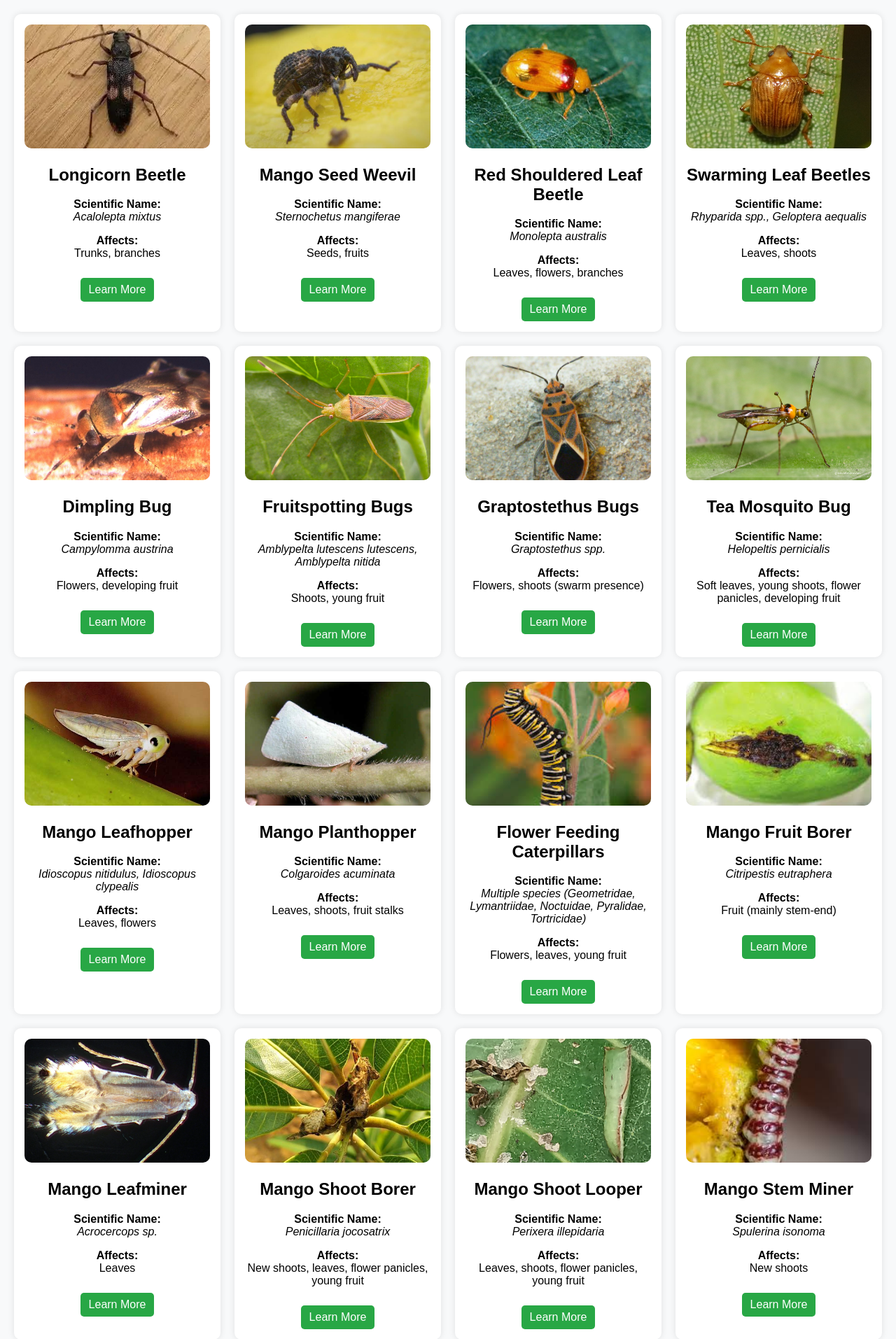
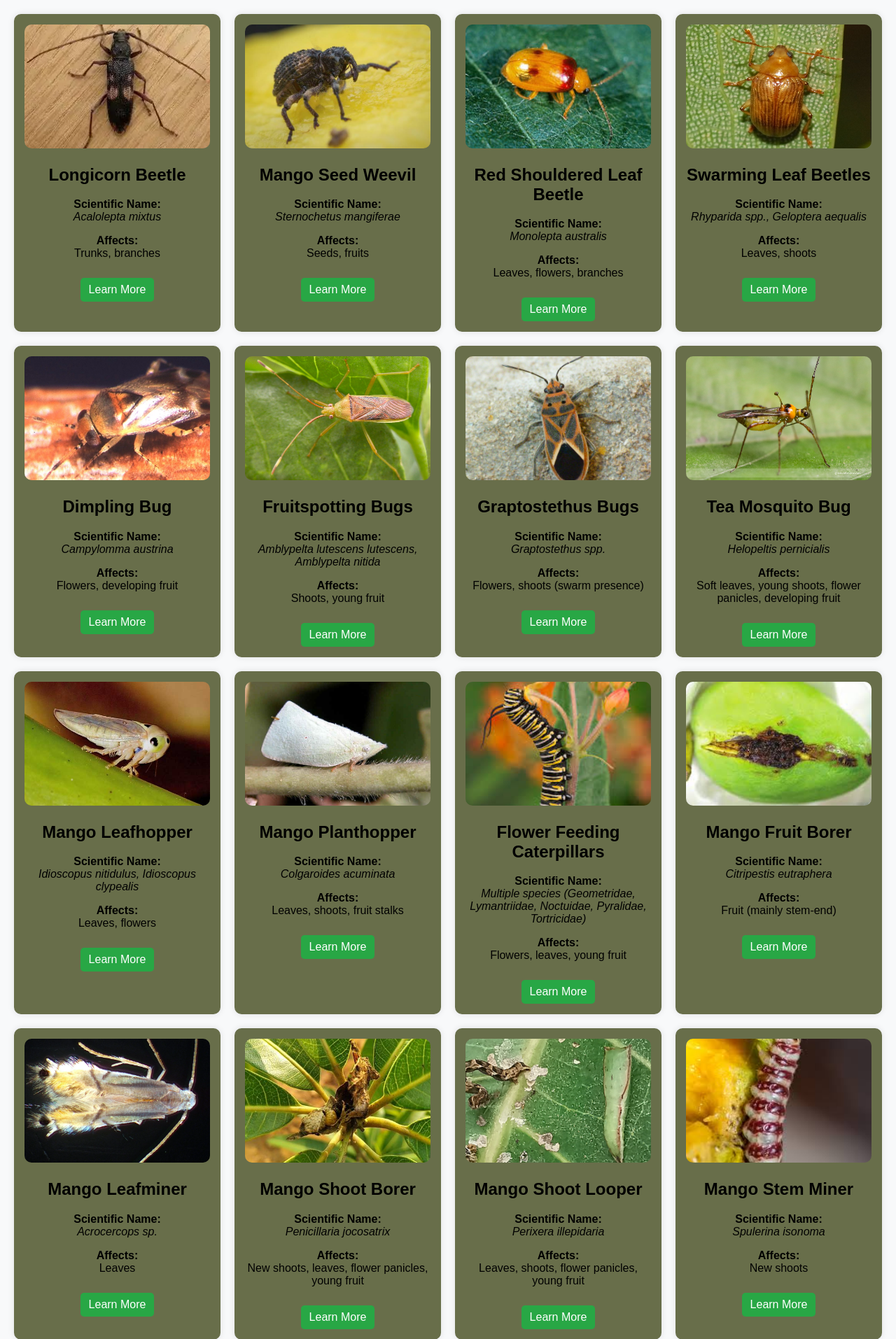
Before and after one commit to Faiyaz197023/Mango, a Django app: page /pests/ in a window 1280 px wide. Shown: the part 136-2049 px from the top of the page at 70% size. Run offline with Django 5.2, Linux system fonts and the light colour scheme.

Commit message:
Update styles.css

```diff
--- a/Mango_app/static/css/styles.css
+++ b/Mango_app/static/css/styles.css
@@ -26,7 +26,7 @@ h1 {
 }
 
 .pest-card {
-    background: white;
+    background:rgb(104, 110, 74);
     border-radius: 10px;
     padding: 15px;
     box-shadow: 0px 0px 10px rgba(0, 0, 0, 0.1);
```
